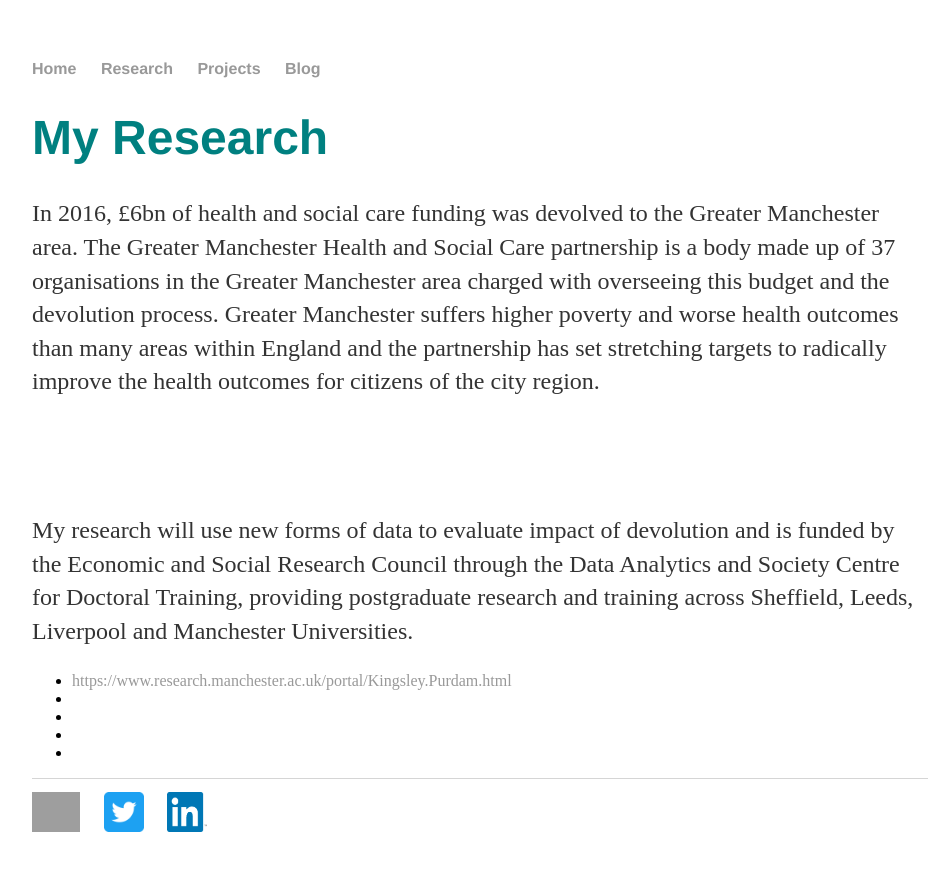
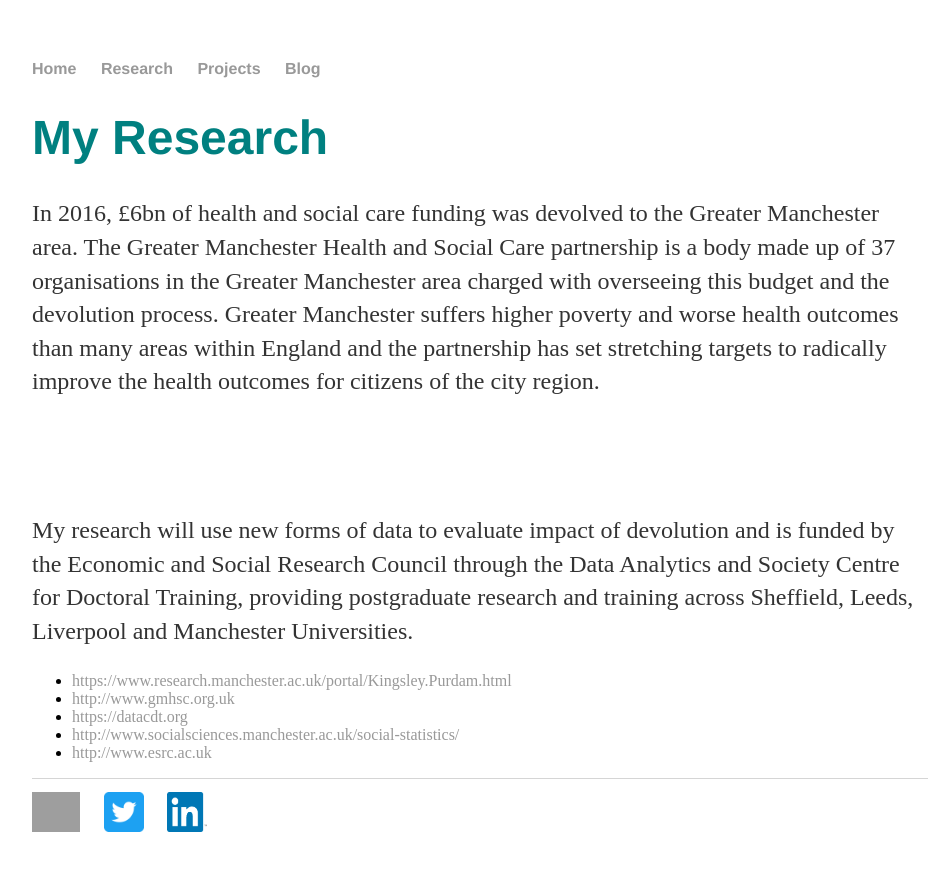
Before and after one commit to jendmurphy/jendmurphy.github.io, a Jekyll site: the page built from research/index.html, in a window 1280 px wide. Shown: the top 871 px of the page, without its empty margins (160-1103 px from the left). Built offline with Jekyll 4.4.1, drawn with Linux system fonts in a browser that asks for light colours; some of the changed lines change nothing that is shown; grey boxes are pictures that could not be loaded.

Commit message:
Update index.html

```diff
--- a/research/index.html
+++ b/research/index.html
@@ -13,10 +13,10 @@ title:  About my research
 <ul class = "contacts">
 
 <li><a href = "#">https://www.research.manchester.ac.uk/portal/Kingsley.Purdam.html</a></li>
-<li><a href = "#"http://www.gmhsc.org.uk</a></li>
-<li><a href = "#"https://datacdt.org</a></li>
-<li><a href = "#"http://www.socialsciences.manchester.ac.uk/social-statistics/</a></li>
-<li><a href = "#"http://www.esrc.ac.uk</a></li>
+<li><a href = "#">http://www.gmhsc.org.uk</a></li>
+<li><a href = "#">https://datacdt.org</a></li>
+<li><a href = "#">http://www.socialsciences.manchester.ac.uk/social-statistics/</a></li>
+<li><a href = "#">http://www.esrc.ac.uk</a></li>
 
 </ul>
 </div>
```
